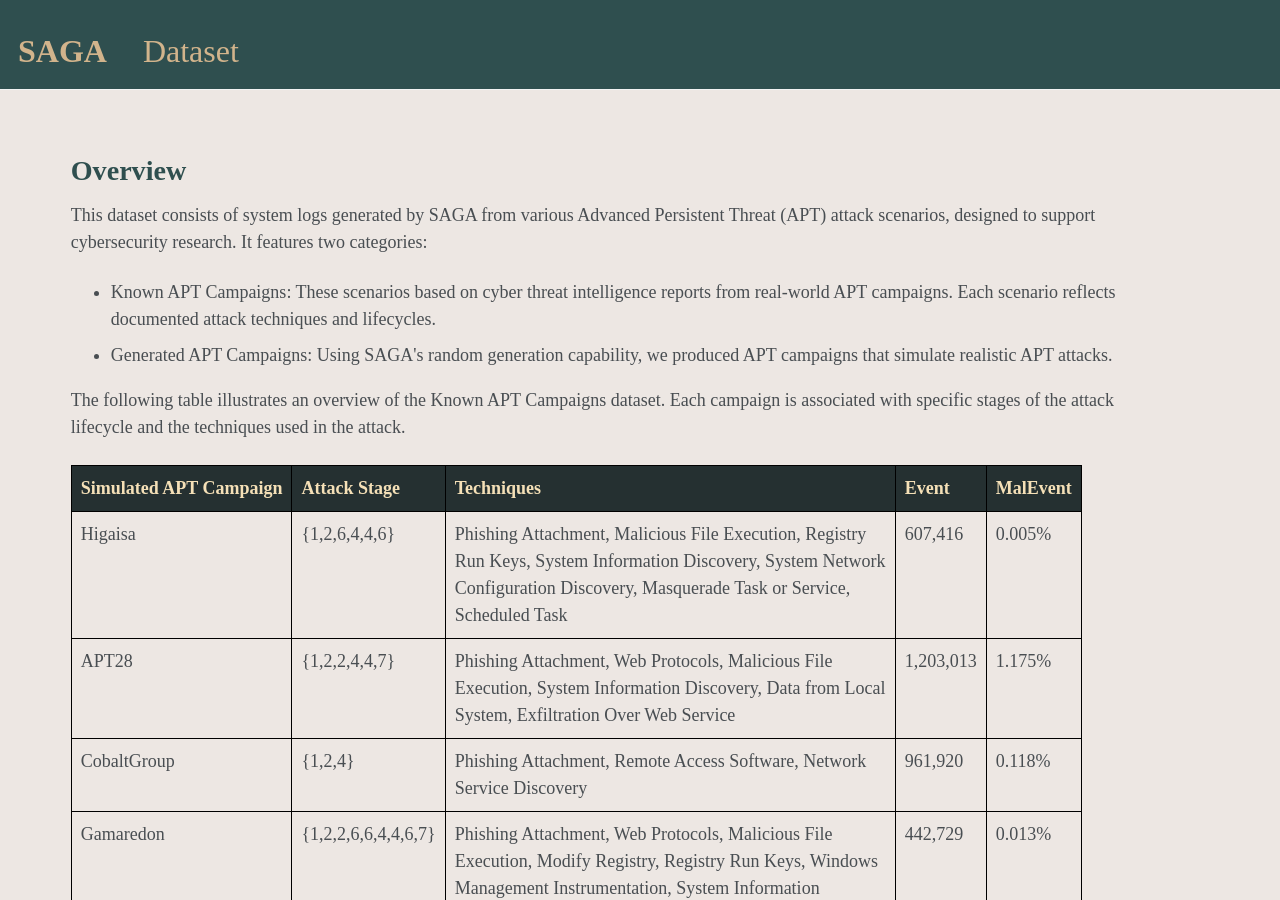
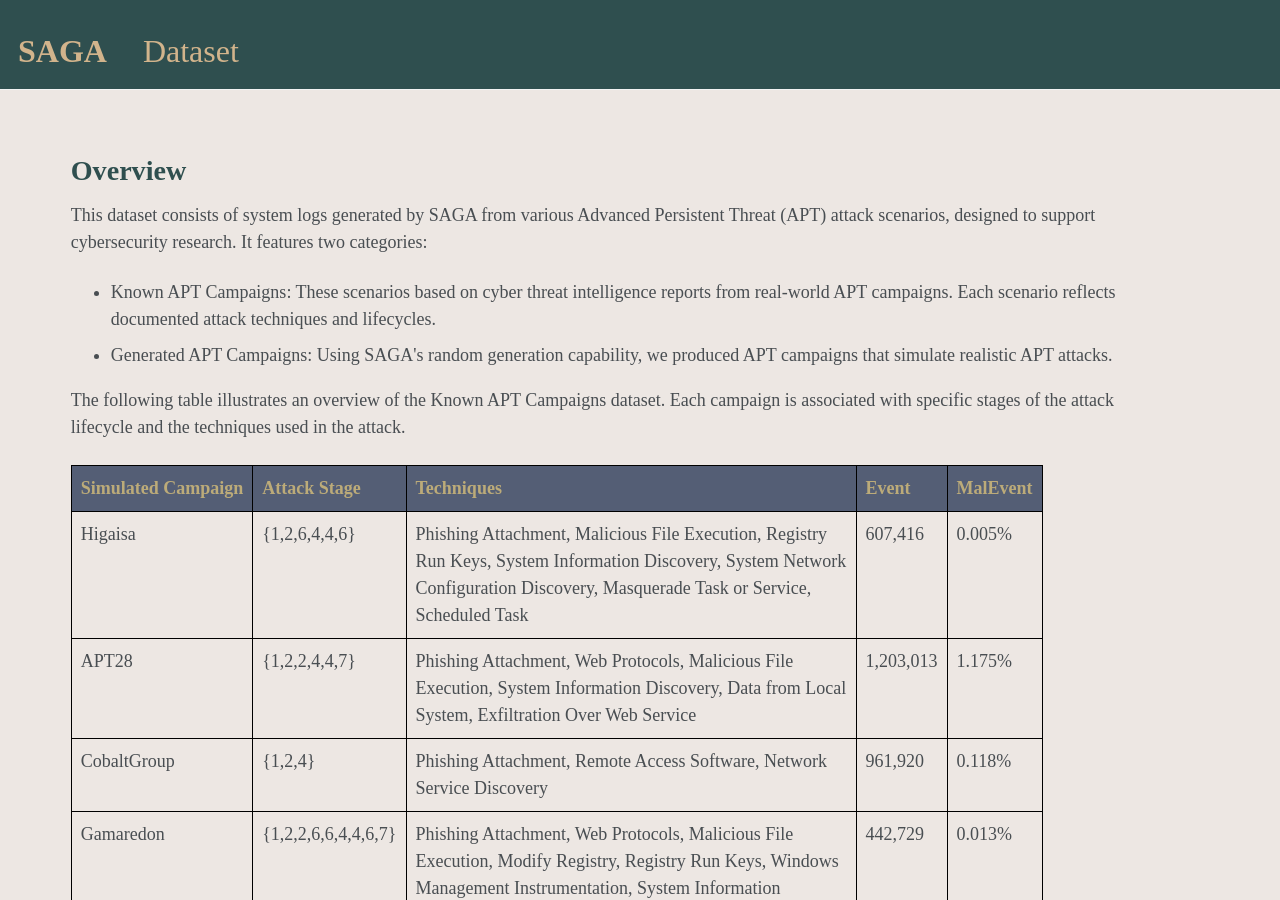
Before and after one commit to saga-tw/saga-tw.github.io, a Jekyll site: the page built from _pages/dataset.md, in a window 1280 px wide and 900 px high. Built offline with Jekyll 4.4.1, drawn with Linux system fonts in a browser that asks for light colours.

Commit message:
Update dataset.md

```diff
--- a/_pages/dataset.md
+++ b/_pages/dataset.md
@@ -13,11 +13,11 @@ author_profile: false
 <table style="border: 1px solid black; border-collapse: collapse;">
     <thead>
         <tr>
-            <th style="font-family: 'Work Sans'; color:#F5E0B7; background-color: #253031; border: 1px solid black;">Simulated APT Campaign</th>
-            <th style="font-family: 'Work Sans'; color:#F5E0B7; background-color: #253031; border: 1px solid black;">Attack Stage</th>
-            <th style="font-family: 'Work Sans'; color:#F5E0B7; background-color: #253031; border: 1px solid black; max-width: 450px; word-wrap: break-word;">Techniques</th>
-            <th style="font-family: 'Work Sans'; color:#F5E0B7; background-color: #253031; border: 1px solid black;">Event</th>
-            <th style="font-family: 'Work Sans'; color:#F5E0B7; background-color: #253031; border: 1px solid black;">MalEvent</th>
+            <th style="font-family: 'Work Sans'; color:#BCAB79; background-color: #545E75; border: 1px solid black;">Simulated Campaign</th>
+            <th style="font-family: 'Work Sans'; color:#BCAB79; background-color: #545E75; border: 1px solid black;">Attack Stage</th>
+            <th style="font-family: 'Work Sans'; color:#BCAB79; background-color: #545E75; border: 1px solid black; max-width: 450px; word-wrap: break-word;">Techniques</th>
+            <th style="font-family: 'Work Sans'; color:#BCAB79; background-color: #545E75; border: 1px solid black;">Event</th>
+            <th style="font-family: 'Work Sans'; color:#BCAB79; background-color: #545E75; border: 1px solid black;">MalEvent</th>
         </tr>
     </thead>
     <tbody>
```
